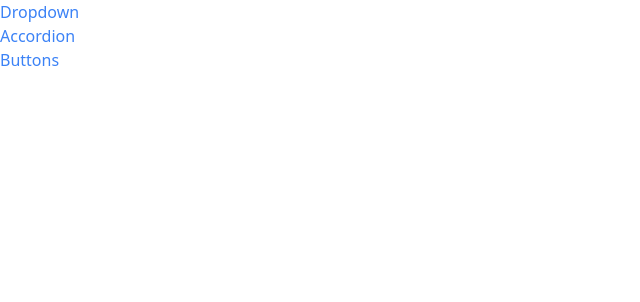
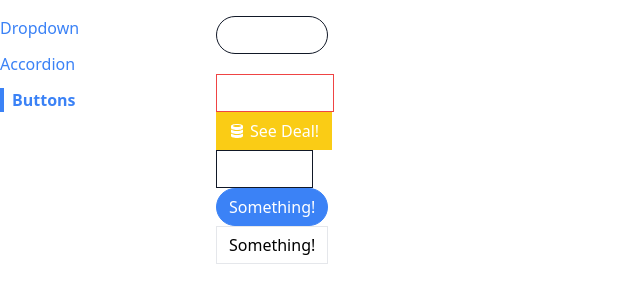
Before and after one commit to khale913/components, a React (Create React App) app: page /buttons in a window 1280 px wide. Shown: the top 302 px of the page, without its empty margins (0-640 px from the left). Built offline with nearby package versions, Linux system fonts and the light colour scheme.

Commit message:
modal styling

```diff
--- a/src/App.js
+++ b/src/App.js
@@ -2,17 +2,20 @@
 import Route from "./components/Route";
 import AccordionPage from "./pages/AccordionPage";
 import DropdownPage from "./pages/DropdownPage";
-
+import ButtonPage from "./pages/ButtonPage";
 function App() {
   return (
-    <div>
+    <div className="container mx-auto grid grid-cols-6 gap-4 mt-4">
       <Sidebar></Sidebar>
-      <div>
+      <div className="col-span-5">
         <Route path="/accordion">
           <AccordionPage />
         </Route>
         <Route path="/">
           <DropdownPage></DropdownPage>
+        </Route>
+        <Route path="/buttons">
+          <ButtonPage></ButtonPage>
         </Route>
       </div>
     </div>
--- a/src/components/Link.js
+++ b/src/components/Link.js
@@ -1,10 +1,13 @@
 import classNames from "classnames";
 import useNavigation from "../hooks/use-navigation";
 
-function Link({ to, children }) {
-  const { navigate } = useNavigation();
+function Link({ to, children, className, activeClassName }) {
+  const { navigate, currentPath } = useNavigation();
 
-  const classes = classNames("text-blue-500");
+  const classes = classNames("text-blue-500",
+   className,
+   currentPath === to && activeClassName
+   );
 
   const handleClick = (e) => {
     if (e.metaKey || e.ctrlKey) {
--- a/src/components/Sidebar.js
+++ b/src/components/Sidebar.js
@@ -10,14 +10,19 @@
 
   const renderedLinks = links.map((link) => {
     return (
-      <Link key={link.label} to={link.path}>
+      <Link
+        className="mb-3"
+        key={link.label}
+        to={link.path}
+        activeClassName="font-bold border-l-4 border-blue-500 pl-2"
+      >
         {link.label}
       </Link>
     );
   });
-
+  // className="overflow-y-scroll"
   return (
-    <div className="sticky top-0 overflow-y-scroll flex flex-col">
+    <div className="sticky top-0 overflow-y-scroll flex flex-col items-start">
       {renderedLinks}
     </div>
   );
--- a/src/pages/ButtonPage.js
+++ b/src/pages/ButtonPage.js
@@ -3,7 +3,7 @@
 
 function ButtonPage() {
   const handleClick = () => {
-    console.log("CLick!");
+    // console.log("CLick!");
   };
   return (
     <div>
```
